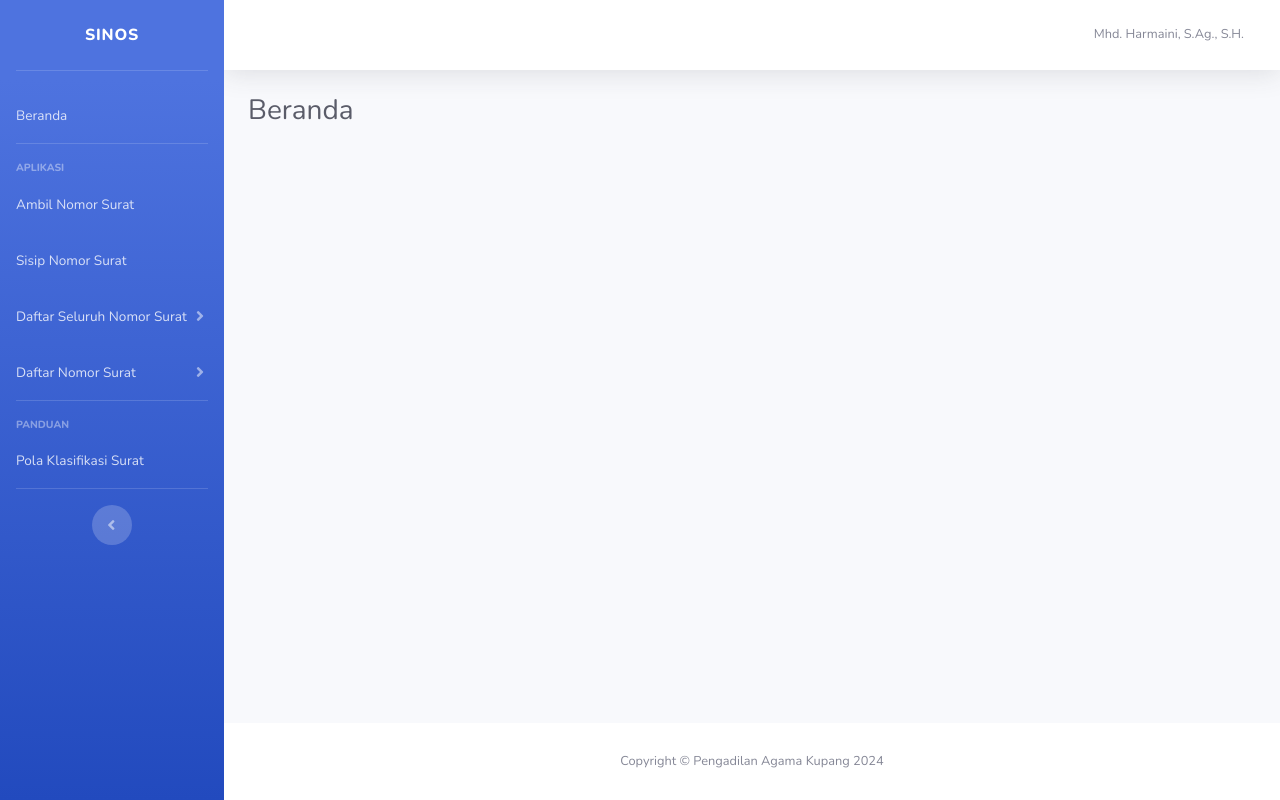
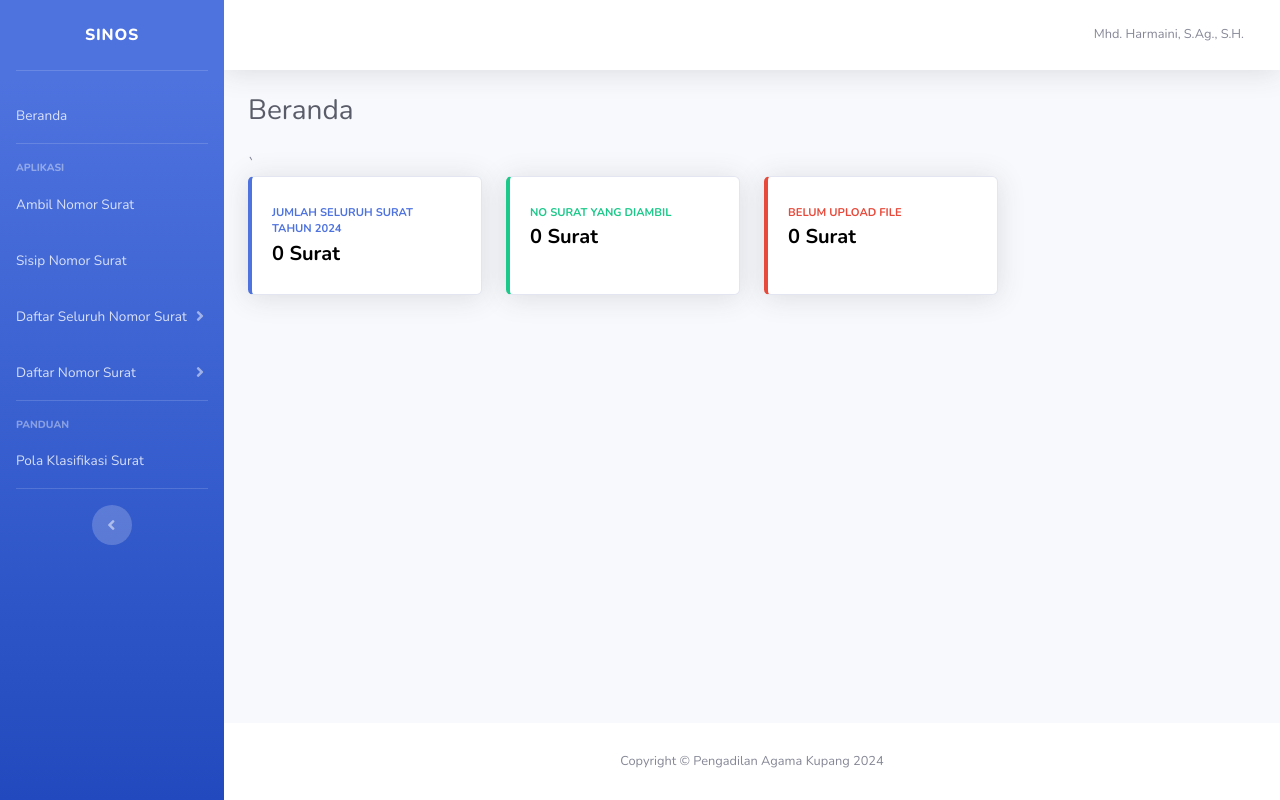
Before and after one commit to Dhiradhim/sinos, a PHP site: page / in a window 1280 px wide. Run offline with PHP 8.4, Linux system fonts and the light colour scheme; a user stored in the database is signed in; data comes from the database, SQL or seed files in the repository.

Commit message:
Update index.php

```diff
--- a/index.php
+++ b/index.php
@@ -14,6 +14,23 @@ if(!$_SESSION['nip'])
 <html lang="en">
 
 <head>
+<style>
+a:link {
+  color: black;
+  background-color: transparent;
+  text-decoration: none;
+}
+a:visited {
+  color: grey;
+  background-color: transparent;
+  text-decoration: none;
+}
+a:hover {
+  color: grey;
+  background-color: transparent;
+  text-decoration: none;
+}
+</style>
 
     <meta charset="utf-8">
     <meta http-equiv="X-UA-Compatible" content="IE=edge">
@@ -64,6 +81,15 @@ if(!$_SESSION['nip'])
 					$q_nama="SELECT nama FROM user WHERE nip='$nip'";
 					$nama = mysqli_query ($con, $q_nama);
 					$row_nama = mysqli_fetch_assoc($nama);
+					$q_surall="SELECT count(*) as count FROM nosur WHERE LEFT (tanggal,4)='2024'";
+					$surall = mysqli_query ($con, $q_surall);
+					$row_surall = mysqli_fetch_assoc($surall);
+					$q_surpri="SELECT count(*) as count FROM nosur WHERE LEFT (tanggal,4)='2024' AND nip='$nip' AND NOT hal='Belum Diambil'";
+					$surpri = mysqli_query ($con, $q_surpri);
+					$row_surpri = mysqli_fetch_assoc($surpri);
+					$q_surbup="SELECT count(*) as count FROM nosur WHERE LEFT (tanggal,4)='2024' AND nip='$nip' AND file='1' AND NOT hal='Belum Diambil'";
+					$surbup = mysqli_query ($con, $q_surbup);
+					$row_surbup = mysqli_fetch_assoc($surbup);
 					?>
                         <!-- Nav Item - User Information -->
                         <li class="nav-item dropdown no-arrow">
@@ -96,7 +122,84 @@ if(!$_SESSION['nip'])
 
                     <!-- Page Heading -->
                     <h1 class="h3 mb-4 text-gray-800">Beranda</h1>
+`					<div class="row">
 
+                        <!-- Earnings (Monthly) Card Example -->
+                        <div class="col-xl-3 col-md-6 mb-4">
+                            <div class="card border-left-primary shadow h-100 py-2">
+                                <div class="card-body">
+                                    <div class="row no-gutters align-items-center">
+                                        <div class="col mr-2">
+                                            <div class="text-xs font-weight-bold text-primary text-uppercase mb-1">
+                                                Jumlah seluruh Surat Tahun 2024</div>
+                                            <div class="h5 mb-0 font-weight-bold text-gray-800"><a href='daftarnosurall.php?tahun=2024'><?=$row_surall['count']?> Surat</a></div>
+                                        </div>
+                                         <!--<div class="col-auto">
+                                            <i class="fas fa-calendar fa-2x text-gray-300"></i>
+                                        </div>-->
+                                    </div>
+                                </div>
+                            </div>
+                        </div>
+
+                        <!-- Earnings (Monthly) Card Example -->
+                        <div class="col-xl-3 col-md-6 mb-4">
+                            <div class="card border-left-success shadow h-100 py-2">
+                                <div class="card-body">
+                                    <div class="row no-gutters align-items-center">
+                                        <div class="col mr-2">
+                                            <div class="text-xs font-weight-bold text-success text-uppercase mb-1">
+                                                No Surat yang Diambil</div>
+                                            <div class="h5 mb-0 font-weight-bold text-gray-800">
+											<a href='daftarnosur.php?tahun=2024'><?=$row_surpri['count']?> Surat</a>
+											</div>
+                                        </div>
+                                        <!--<div class="col-auto">
+                                            <i class="fas fa-dollar-sign fa-2x text-gray-300"></i>
+                                        </div>-->
+                                    </div>
+                                </div>
+                            </div>
+                        </div>
+
+                        <!-- Earnings (Monthly) Card Example -->
+                        <div class="col-xl-3 col-md-6 mb-4">
+                            <div class="card border-left-danger shadow h-100 py-2">
+                                <div class="card-body">
+                                    <div class="row no-gutters align-items-center">
+                                        <div class="col mr-2">
+                                            <div class="text-xs font-weight-bold text-danger text-uppercase mb-1">
+                                                Belum Upload File</div>
+                                            <div class="h5 mb-0 font-weight-bold text-gray-800"><a href='daftarnosur.php?tahun=2024'><?=$row_surbup['count']?> Surat</a></div>
+                                        </div>
+                                        <!--<div class="col-auto">
+                                            <i class="fas fa-dollar-sign fa-2x text-gray-300"></i>
+                                        </div>-->
+                                    </div>
+                                </div>
+                            </div>
+                        </div>
+
+                        <!--Pending Requests Card Example
+                        <div class="col-xl-3 col-md-6 mb-4">
+                            <div class="card border-left-warning shadow h-100 py-2">
+                                <div class="card-body">
+                                    <div class="row no-gutters align-items-center">
+                                        <div class="col mr-2">
+                                            <div class="text-xs font-weight-bold text-warning text-uppercase mb-1">
+                                                Pending Requests</div>
+                                            <div class="h5 mb-0 font-weight-bold text-gray-800">18</div>
+                                        </div>
+                                        <div class="col-auto">
+                                            <i class="fas fa-comments fa-2x text-gray-300"></i>
+                                        </div>
+                                    </div>
+                                </div>
+                            </div>
+                        </div>-->
+                    </div>
+
+                    <!-- Content Row -->
                 </div>
                 <!-- /.container-fluid -->
 
```
